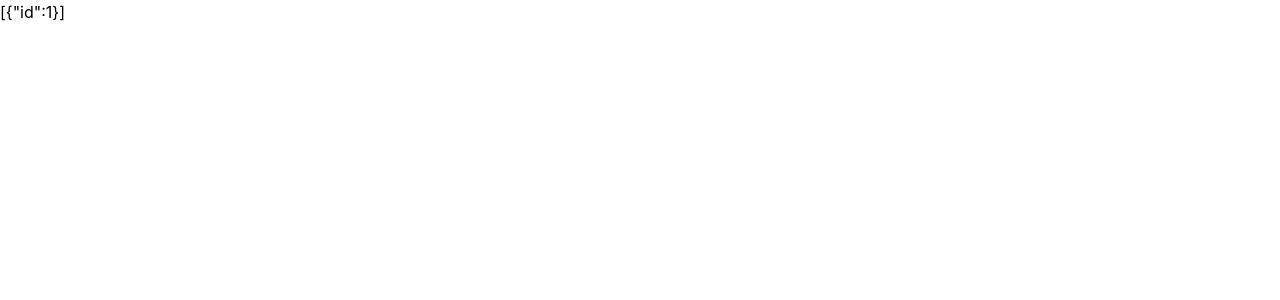
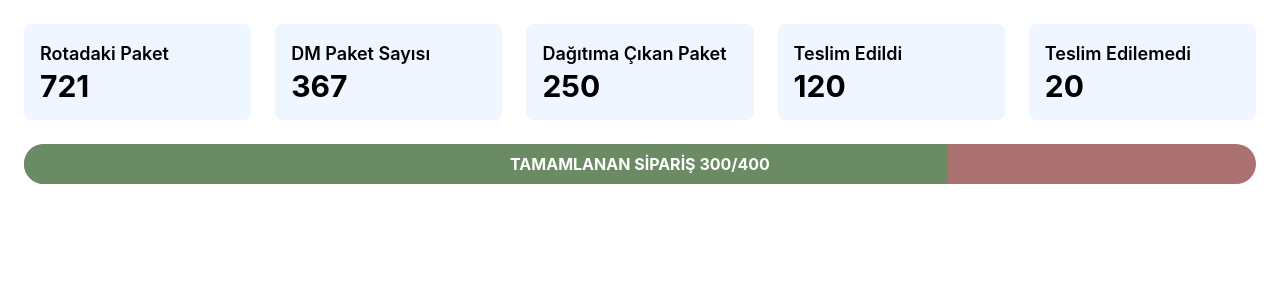
Before and after one commit to sefadogan/OCSFrontend, a React (Create React App) app: page /orders in a window 1280 px wide. Shown: the top 300 px of the page. Built offline with nearby package versions, Linux system fonts and the light colour scheme.

Commit message:
Create carded info list and delivery progress bar components

```diff
--- /dev/null
+++ b/src/components/cards-info/card/index.js
@@ -0,0 +1,10 @@
+const OCSInfoCard = ({ title, value }) => {
+  return (
+    <div className="flex-1 min-w-[12.5rem] p-[1rem] bg-blue-50 rounded-lg w-full">
+      <div className="text-lg font-semibold">{title}</div>
+      <div className="text-3xl font-bold">{value}</div>
+    </div>
+  );
+};
+
+export default OCSInfoCard;
--- /dev/null
+++ b/src/components/cards-info/index.js
@@ -0,0 +1,13 @@
+import OCSInfoCard from "./card";
+
+const OCSInfoCards = ({ data }) => {
+  return (
+    <div className="flex flex-wrap gap-[1.5rem]">
+      {data.map((item, idx) => (
+        <OCSInfoCard key={idx} title={item.title} value={item.value} />
+      ))}
+    </div>
+  );
+};
+
+export default OCSInfoCards;
--- /dev/null
+++ b/src/components/progress-bars/delivery/index.js
@@ -0,0 +1,59 @@
+import { Box, LinearProgress } from "@mui/material";
+
+const OCSDeliveryProgressBar = ({ completed, total }) => {
+  const percentage = Math.min((completed / total) * 100, 100);
+
+  return (
+    <Box
+      sx={{
+        display: "flex",
+        flexDirection: { xs: "column", sm: "row" },
+        alignItems: "center",
+        gap: "2rem",
+        width: "100%",
+      }}
+    >
+      <Box
+        sx={{
+          position: "relative",
+          flexGrow: 1,
+          width: "100%",
+        }}
+      >
+        <LinearProgress
+          variant="determinate"
+          value={percentage}
+          sx={{
+            height: "2.5rem",
+            borderRadius: "1.5rem",
+            "& .MuiLinearProgress-bar": {
+              backgroundColor: "#6b8b64",
+            },
+            backgroundColor: "#ab7170",
+          }}
+        />
+
+        <div
+          title={`TAMAMLANAN SİPARİŞ ${completed}/${total}`}
+          style={{
+            position: "absolute",
+            top: "50%",
+            left: "50%",
+            transform: "translate(-50%, -50%)",
+            fontWeight: "bold",
+            color: "white",
+            textAlign: "center",
+            whiteSpace: "nowrap",
+            overflow: "hidden",
+            textOverflow: "ellipsis",
+            maxWidth: "90%",
+          }}
+        >
+          TAMAMLANAN SİPARİŞ {completed}/{total}
+        </div>
+      </Box>
+    </Box>
+  );
+};
+
+export default OCSDeliveryProgressBar;
--- a/src/pages/orders/index.js
+++ b/src/pages/orders/index.js
@@ -1,10 +1,26 @@
 import { useSelector } from "react-redux";
+import OCSInfoCards from "../../components/cards-info";
+import OCSDeliveryProgressBar from "../../components/progress-bars/delivery";
 import { selectOrders } from "../../store/ocs/orders/ordersSlice";
 
 const OCSOrdersPage = () => {
   const { orders } = useSelector(selectOrders);
 
-  return <>{JSON.stringify(orders)}</>;
+  const infoCardsData = [
+    { title: "Rotadaki Paket", value: 721 },
+    { title: "DM Paket Sayısı", value: 367 },
+    { title: "Dağıtıma Çıkan Paket", value: 250 },
+    { title: "Teslim Edildi", value: 120 },
+    { title: "Teslim Edilemedi", value: 20 },
+  ];
+
+  return (
+    <div className="flex flex-col w-full p-[1.5rem] gap-[1.5rem]">
+      <OCSInfoCards data={infoCardsData} />
+
+      <OCSDeliveryProgressBar total={400} completed={300} />
+    </div>
+  );
 };
 
 export default OCSOrdersPage;
```
